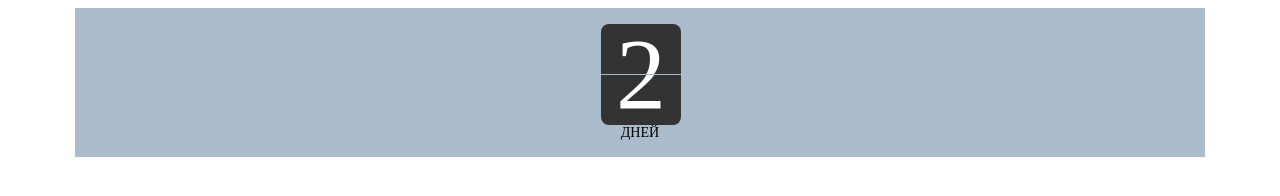
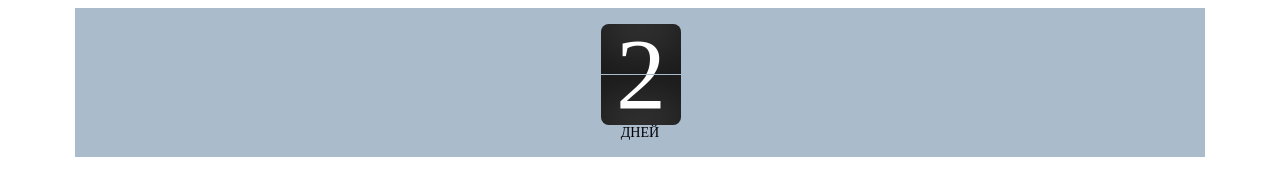
Before and after one commit to CoralTravelCenter/countdown-for-code2me, a plain HTML site: page site/coral.ru/index.html in a window 1280 px wide. Drawn offline with Linux system fonts and the light colour scheme.

Commit message:
+some shading

```diff
--- a/site/coral.ru/css/index.less
+++ b/site/coral.ru/css/index.less
@@ -63,6 +63,7 @@
 							transform: perspective(300px);
 							border-radius: .08em .08em 0 0;
 							transition: transform .25s ease-in;
+							box-shadow: inset 0 -0.2em 0.4em rgba(0,0,0,.5);
 						}
 
 						&:after {
@@ -72,8 +73,8 @@
 							transform-origin: top;
 							transform: perspective(300px);
 							border-radius: 0 0 .08em .08em;
-							//transition: transform .25s ease-out;
 							transition: transform .25s cubic-bezier(0.175, 0.885, 0.32, 1.275);
+							box-shadow: inset 0 0.2em 0.4em rgba(0,0,0,.5);
 						}
 					}
 				}
```
Also changed, not shown: site/coral.ru/css/index.css.
